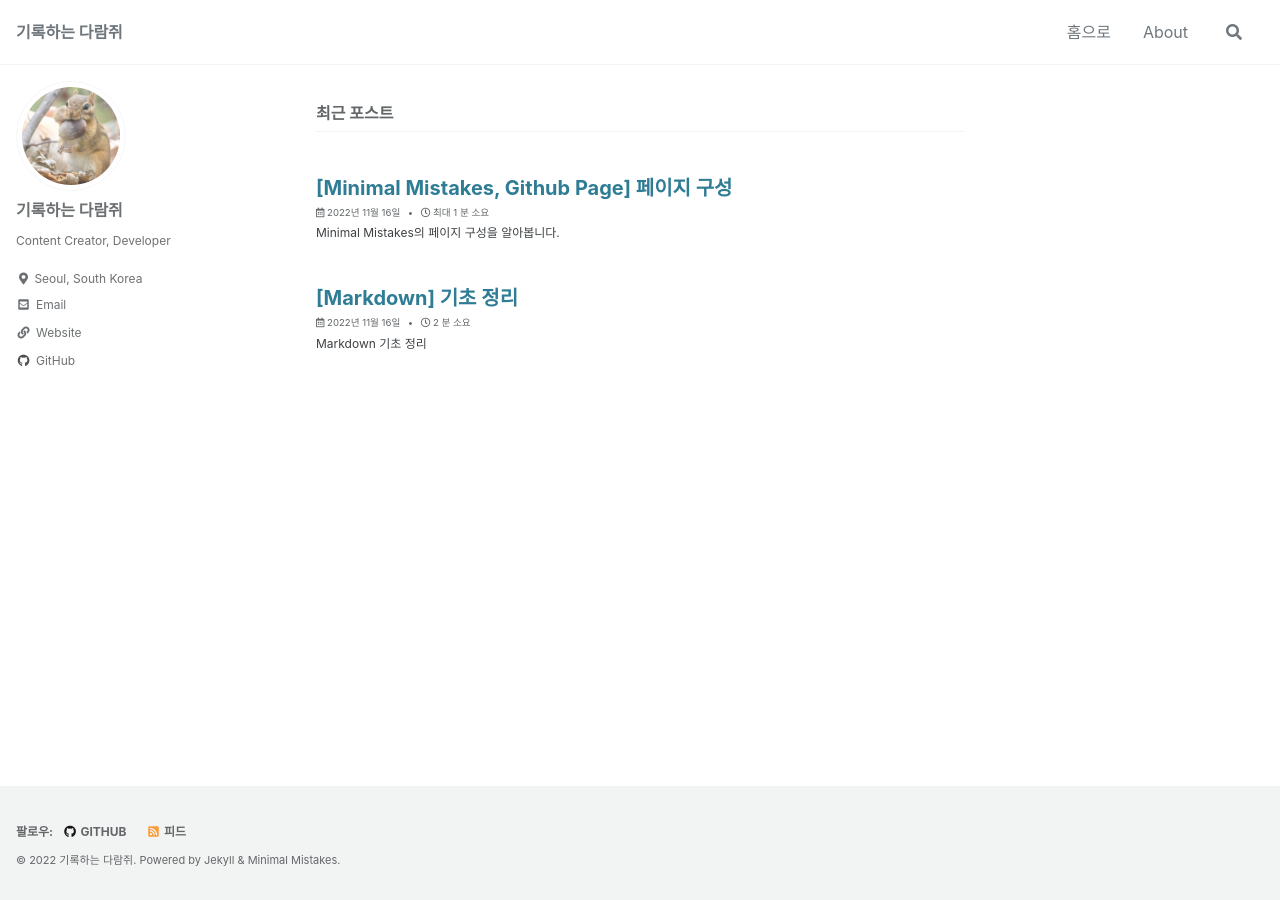
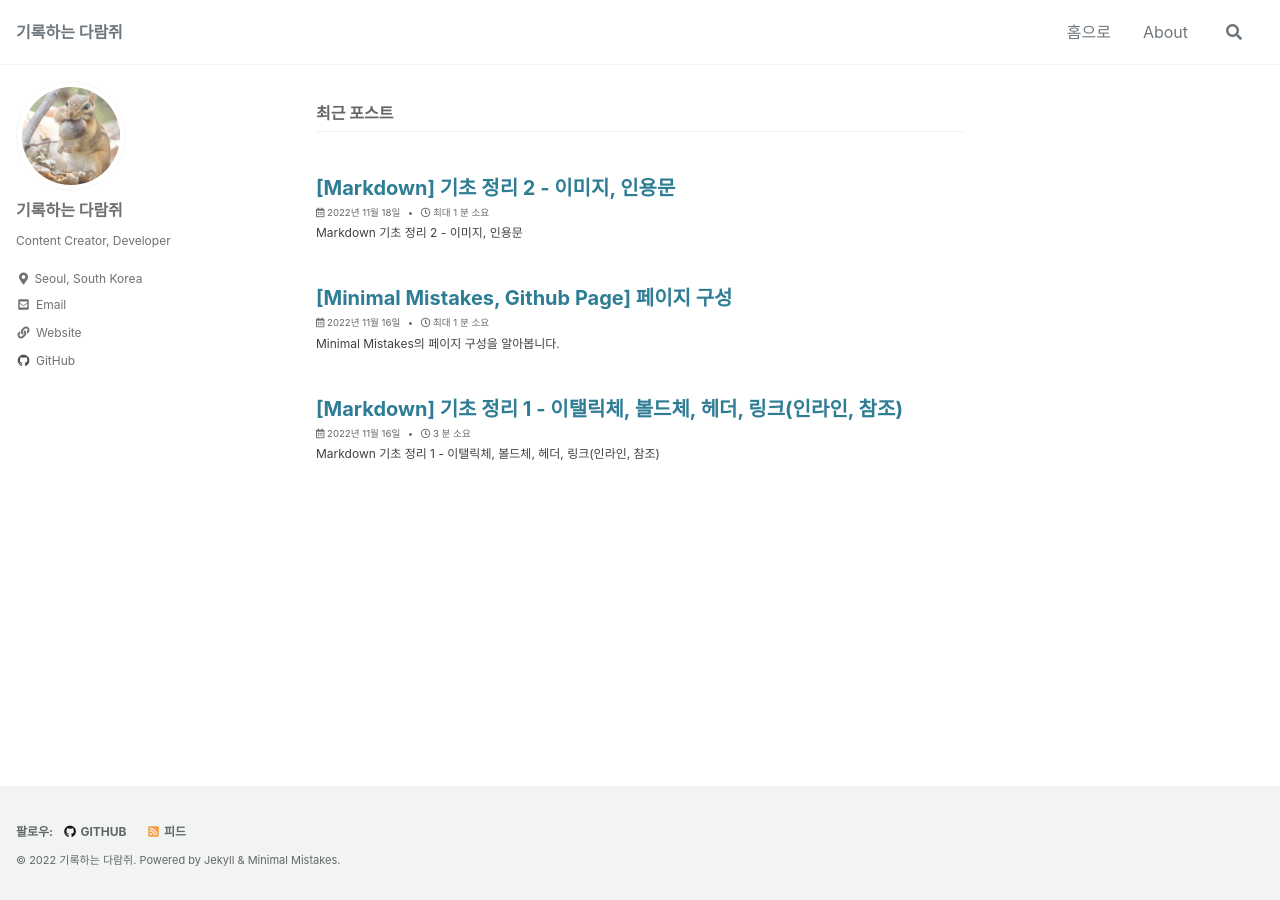
Before and after one commit to chewmunk/chewmunk.github.io, a Jekyll site: the page built from index.html, in a window 1280 px wide. Built offline with Jekyll 4.4.1, drawn with Linux system fonts in a browser that asks for light colours; cached includes are drawn as plain includes; the list of posts is cut into pages by our own code; part of the change alters nothing that is shown.

Commit message:
add learn-markdown2

````diff
--- a/_posts/2022-11-16-learn-markdown.md
+++ b/_posts/2022-11-16-learn-markdown.md
@@ -1,14 +1,13 @@
 ---
-title: "[Markdown] 기초 정리"
-excerpt: "Markdown 기초 정리"
+title: "[Markdown] 기초 정리 1 - 이탤릭체, 볼드체, 헤더, 링크(인라인, 참조)"
+excerpt: "Markdown 기초 정리 1 - 이탤릭체, 볼드체, 헤더, 링크(인라인, 참조)"
 
 categories:
     - Markdown
 tags:
     - Markdown
     - md
-last_modified_at: 2022-11-16 19:21:00 +0900
-
+last_modified_at: 2022-11-17 23:40:34 +0900
 ---
 
 # 1. 이탤릭체와 볼드체(Italics and Bold)
@@ -158,3 +157,67 @@ The Latest News from the BBC
 
 ## 3.2 참조 링크
 참조 링크는 실제로 문서 내의 다른 위치에 대한 참조를 나타냅니다.
+여기 [태그 1][참조 링크1]가 있습니다.
+여기 [태그 1][참조 링크2]가 있습니다.
+앗, [태그 3][참조 링크1]도 있었네요.
+
+[참조 링크1]: https://www.github.com
+[참조 링크2]: https://www.google.com
+
+```
+// 예제
+여기 [태그 1][참조 링크1]가 있습니다.
+여기 [태그 1][참조 링크2]가 있습니다.
+앗, [태그 3][참조 링크1]도 있었네요.
+
+[참조 링크1]: www.github.com
+[참조 링크2]: www.google.com
+```
+
+참조는 위에서 두버째로 나타내는 대괄호들을 의미합니다.
+\[참조 링크1\]와 \[참조 링크2\]
+
+이 대괄호들은 마크다운 문서 하단에 외부 웹사이트에 대한 적절한 링크로 정의됩니다.
+참조 링크 스타일의 장점은 같은 장소에 대한 다중 링크는 한 번만 업데이트하면 된다든 것입니다.
+예를 들어 \[참조 링크1\] 링크를 모두 다른 사이트로 이동시키로 했다면 우리는 하나의 참조 링크만 변경하면 됩니다.
+
+렌더링된 마크다운에서는 참조 링크가 나타나지 않습니다.
+참조 링크를 정의하는 방법은 묶은 참조 태그를 작성하고 그 다음에 콜론, 그 다음에 링크할 주소를 작성하면 됩니다.
+
+```
+// 문제
+첫 번째 참조 태그를 "a fun place"로 정의하고, www.zombo.com에 연결하세요.
+두 번째 참조 태그 "another fun place"를 www.stumbleupon.com로 링크되도록 만들어보세요.
+
+// 주어진 코드
+Do you want to [see something fun][]?
+Well, do I have [the website for you][another fun place]!
+
+// 정답 코드
+Do you want to [see something fun][a fun place]?
+Well, do I have [the website for you][another fun place]!
+
+[a fun place]: www.zombo.com
+[another fun place]: www.stumbleupon.com
+```
+
+Do you want to [see something fun][a fun place]?
+Well, do I have [the website for you][another fun place]!
+
+> 쉽게 외우는 방법
+
+첫대괄호 텍스트, 두번째 대괄호 참조변수
+\[텍스트\]\[참조변수\]
+\[참조변수\]\: 링크주소
+
+링크 주소를 변경하고 싶을때 정의된 참조 변수만 변경하면된다.
+참조 링크라고 부르지만, 변수와 같은 역할을 하기에 참조 변수라 이름을 붙이도록 하겠다.
+
+
+
+
+
+
+
+[a fun place]: https://www.zombo.com
+[another fun place]: https://www.stumbleupon.com
--- /dev/null
+++ b/_posts/2022-11-18-learn-markdown2.md
@@ -0,0 +1,57 @@
+---
+title: "[Markdown] 기초 정리 2 - 이미지, 인용문"
+excerpt: "Markdown 기초 정리 2 - 이미지, 인용문"
+
+categories:
+    - Markdown
+tags:
+    - Markdown
+    - md
+last_modified_at: 2022-11-18 00:00:40 +0900
+---
+
+
+# 4 이미지(Image)
+
+마크다운에서 링크를 사용할 줄 안다면, 이미지로 사용할 수 있습니다.
+문법이 거의 동일합니다.
+
+이미지 또한 두가지 타입이 존재합니다.
+링크처럼 두 타입 모두 렌더링 되는 방식은 같습니다.
+
+링크와 이미지의 차이는 이미지는 앞에 느낌표를 사용합니다 (!)
+
+
+## 4.1 인라인 이미지 링크
+
+인라인 이미지 링크를 사용하기 위해 느낌표를 입력하고 ! 대괄호로 [] 대체 텍스트를 감싼 다음, 소괄호 () 로 링크를 감싸면 됩니다.
+
+느낌표! -> 대괄호[] -> 소괄호()
+
+예를 들어, https://octodex.github.com/images/bannekat.png에 대한 이미지 링크와  Benjamin Bannekat란 대체 텍스트를 생성하려 할 때, 여러분은 마크다운에서 이렇게 사용하시면 됩니다
+```
+![Benjamin Bannekat](https://octode.github.com/images/bannekat.png)
+```
+
+![Benjamin Bannekat](https://octodex.github.com/images/bannekat.png)
+
+
+```
+// 문제
+이미지 링크로 바꾼 후, 대체 텍스트를 "A pretty tiger"로 바꿔보세요
+
+
+// 주어진 코드
+[](https://upload.wikimedia.org/wikipedia/commons/5/56/Tiger.50.jpg)
+
+// 정답 코드
+
+![A pretty tiger](https://upload.wikimedia.org/wikipedia/commons/5/56/Tiger.50.jpg)
+
+
+```
+
+![A pretty tiger](https://upload.wikimedia.org/wikipedia/commons/5/56/Tiger.50.jpg)
+
+
+## 4.2 참조 이미지 링크
--- a/_sass/minimal-mistakes/_reset.scss
+++ b/_sass/minimal-mistakes/_reset.scss
@@ -11,7 +11,7 @@ html {
   font-size: 16px;
 
   @include breakpoint($medium) {
-    font-size: 18px;
+    font-size: 14px;
   }
 
   @include breakpoint($large) {
````
